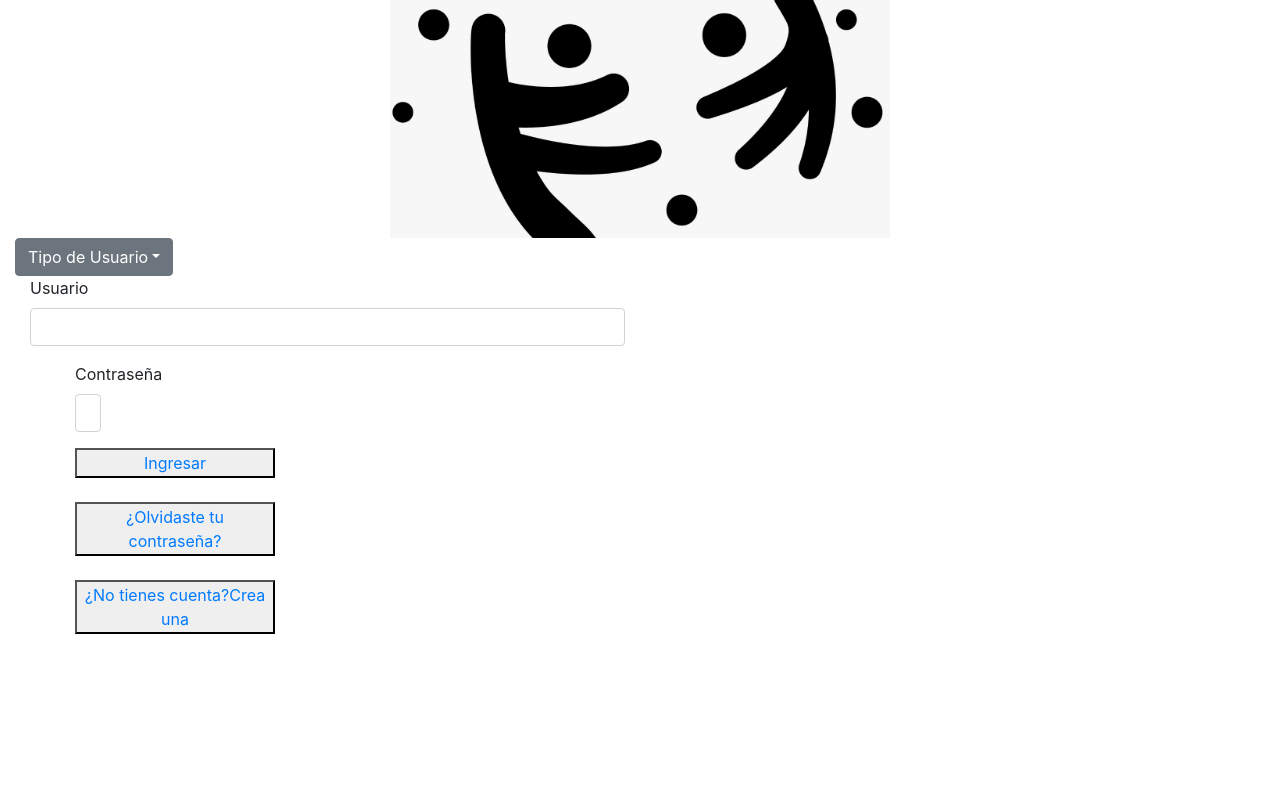
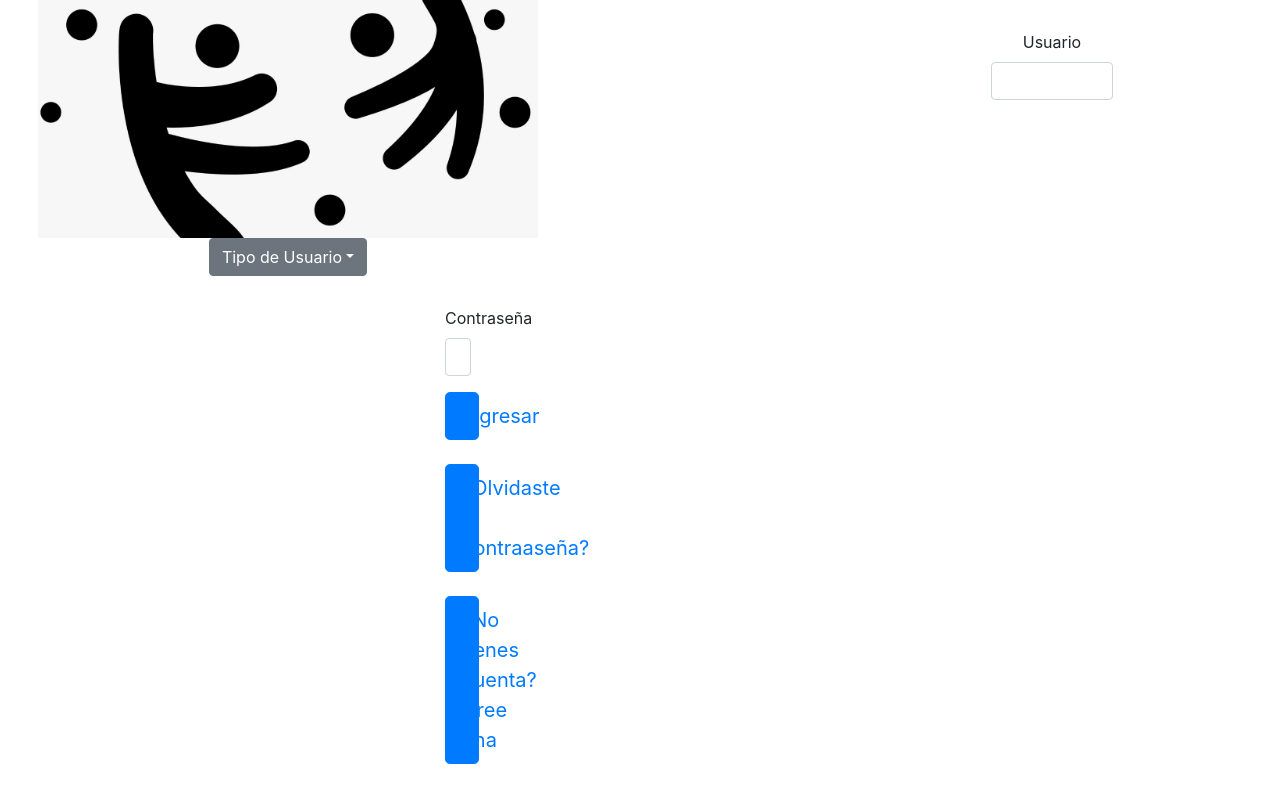
Before and after one commit to Allan43-afk/Equipo1_ru_ppi2020, a React (Create React App) app: page /Tipodeusuario in a window 1280 px wide. Built offline with nearby package versions, Linux system fonts and the light colour scheme.

Commit message:
cambios registro est

```diff
--- a/src/paginas/Tipodeusuario.js
+++ b/src/paginas/Tipodeusuario.js
@@ -6,10 +6,9 @@ class Tipodeusuario extends React.Component {
   render() {
     return (
       <div className="container-fluid">
-        <div class="row">
-          <div class="col">
-            <center>
-              {" "}
+        <div className="row">
+          <div className="col lg-12">
+            <div className="col text-center">
               <img
                 src={ImagenTip}
                 className="img-fluid"
@@ -17,9 +16,10 @@ class Tipodeusuario extends React.Component {
                 width="500"
                 height="200"
               />
-            </center>
-            <div>
-              <div class="dropdown">
+              <div />
+            </div>
+            <div className="col text-center">
+              <div className="dropdown text-center">
                 <button
                   class="btn btn-secondary dropdown-toggle"
                   type="button"
@@ -30,64 +30,71 @@ class Tipodeusuario extends React.Component {
                 >
                   Tipo de Usuario
                 </button>
-                <div class="dropdown-menu" aria-labelledby="dropdownMenuButton">
-                  <a class="dropdown-item" href="#">
+                <div
+                  className="dropdown-menu"
+                  aria-labelledby="dropdownMenuButton"
+                >
+                  <a className="dropdown-item" href="#">
                     Estudiante
                   </a>
-                  <a class="dropdown-item" href="#">
+                  <a className="dropdown-item" href="#">
                     Docente
                   </a>
-                  <div class="form-group row"></div>
+                  <div className="form-group row"></div>
                 </div>
-              </div>
             </div>
           </div>
         </div>
-
-        <div class="form-group col-md-6">
-          <label for="inputEmail4">Usuario</label>
-          <input type="email" class="form-control" id="inputEmail4" />
+        <div class="from-row formulario text-center">
+          <div className="form-group col-md-6 text-center">
+            <label for="inputEmail4">Usuario</label>
+            <input type="email" className="form-control" id="inputEmail4" />
+          </div>
         </div>
-        <div class="form-group col-md-6">
-          <div class="form-group col-md-6 botonTipo">
-            <div class="form-group col-md-6 v">
-              <div class="form-group col-md-6 v">
+        <div class="from-row formulario text-center">
+          <div className="form-group col-md-6 text-center">
+            <div className="form-group col-md-6 v">
+              <div className="form-group col-md-6 v">
                 <label for="inputPassword4">Contraseña</label>
                 <input
                   type="password"
-                  class="form-control"
+                  className="form-control"
                   id="inputPassword4"
                 />
               </div>
-
-              <div class="col">
-                <button type="button" className="botonInicio">
-                  {" "}
-                  <a href="./menuEstudiante">Ingresar</a>
+              <div className="col">
+                <button
+                  type="button"
+                  className="btn btn-primary btn-lg btn-block"
+                >
+                  <a href="./Tipodeusuario">Ingresar</a>
                 </button>
               </div>
 
               <br />
 
-              <div class="col">
-                <button type="button" className="botonInicio">
-                  {" "}
-                  <a href="./Tipodeusuario">¿Olvidaste tu contraseña?</a>
+              <div className="col">
+                <button
+                  type="button"
+                  className="btn btn-primary btn-lg btn-block"
+                >
+                  <a href="./Tipodeusuario">¿Olvidaste tu contraaseña?</a>
                 </button>
               </div>
-
               <br />
-
-              <div class="col">
-                <button type="button" className="botonInicio">
-                  {" "}
-                  <a href="./Tipodeusuario">¿No tienes cuenta?Crea una</a>
+              <div className="col">
+                <button
+                  type="button"
+                  className="btn btn-primary btn-lg btn-block"
+                >
+                  <a href="./Tipodeusuario">¿No tienes cuenta?Cree una</a>
                 </button>
               </div>
             </div>
           </div>
         </div>
       </div>
+   </div>
     );
   }
 }
--- a/src/paginas/inicio.js
+++ b/src/paginas/inicio.js
@@ -27,7 +27,9 @@ class Inicio extends React.Component {
         <br />
         <br />
         <div className="row">
-        <button type="button" class="btn btn-primary btn-lg btn-block">Entrar</button>
+          <button type="button" className="btn btn-primary btn-lg btn-block">
+            <a href="./Tipodeusuario">Entrar</a>
+          </button>
         </div>
       </div>
     );
--- a/src/routers/App.js
+++ b/src/routers/App.js
@@ -6,6 +6,7 @@ import MenuDocente from "../paginas/menuDocente";
 import Tipodeusuario from "../paginas/Tipodeusuario";
 import RegistrarsecomoDoEs from "../paginas/RegistrarsecomoDoEs";
 import Buzonrespuestas from "../paginas/Buzonrespuestas";
+import situacionesreportadas from "../paginas/situacionesreportadas";
 const App = () => {
   return (
     <BrowserRouter>
@@ -14,9 +15,18 @@ const App = () => {
         <Route exact path="/menuEstudiante" component={menuEstudiante} />
         <Route exact path="/menuDocente" component={MenuDocente} />
         <Route exact path="/Tipodeusuario" component={Tipodeusuario} />
-        <Route exact path="/RegistrarsecomoDoEs" component={RegistrarsecomoDoEs}/>
-        <Route exact path="/Buzonrespuestas" component={Buzonrespuestas}/>
+        <Route
+          exact
+          path="/RegistrarsecomoDoEs"
+          component={RegistrarsecomoDoEs}
+        />
 
+        <Route exact path="/Buzonrespuestas" component={Buzonrespuestas} />
+        <Route
+          exact
+          path="/situacionesreportadas"
+          component={situacionesreportadas}
+        />
       </Switch>
     </BrowserRouter>
   );
--- a/src/styles/styles.css
+++ b/src/styles/styles.css
@@ -1,9 +1,3 @@
-.imagenInicio {
-  width: 50px;
-  height: 50px;
-  margin-top: auto;
-}
-
 .botonpro {
   width: 300px;
   height: 300;
@@ -14,8 +8,6 @@
   width: 200px;
   color: black;
 }
-
-
 
 .botonnob {
   width: 300px;
@@ -32,3 +24,12 @@
   margin-top: 100;
   color: white;
 }
+
+.boton43 {
+  width: 180px;
+}
+.formulario {
+  margin-top: 30px;
+  text-align: center;
+  margin-left: 400px;
+}
```
Also changed, not shown: src/paginas/RegistrarsecomoEstudiante.js (+29 -0 lines).
